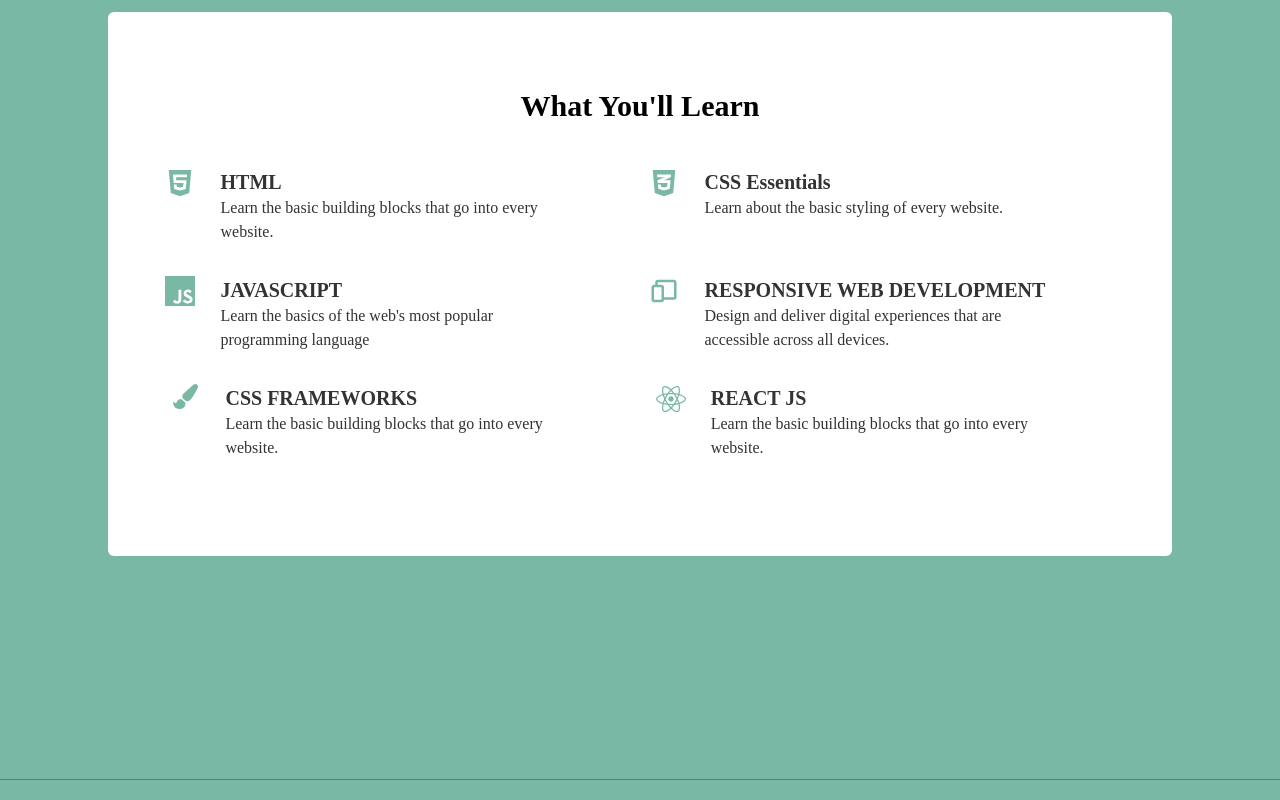
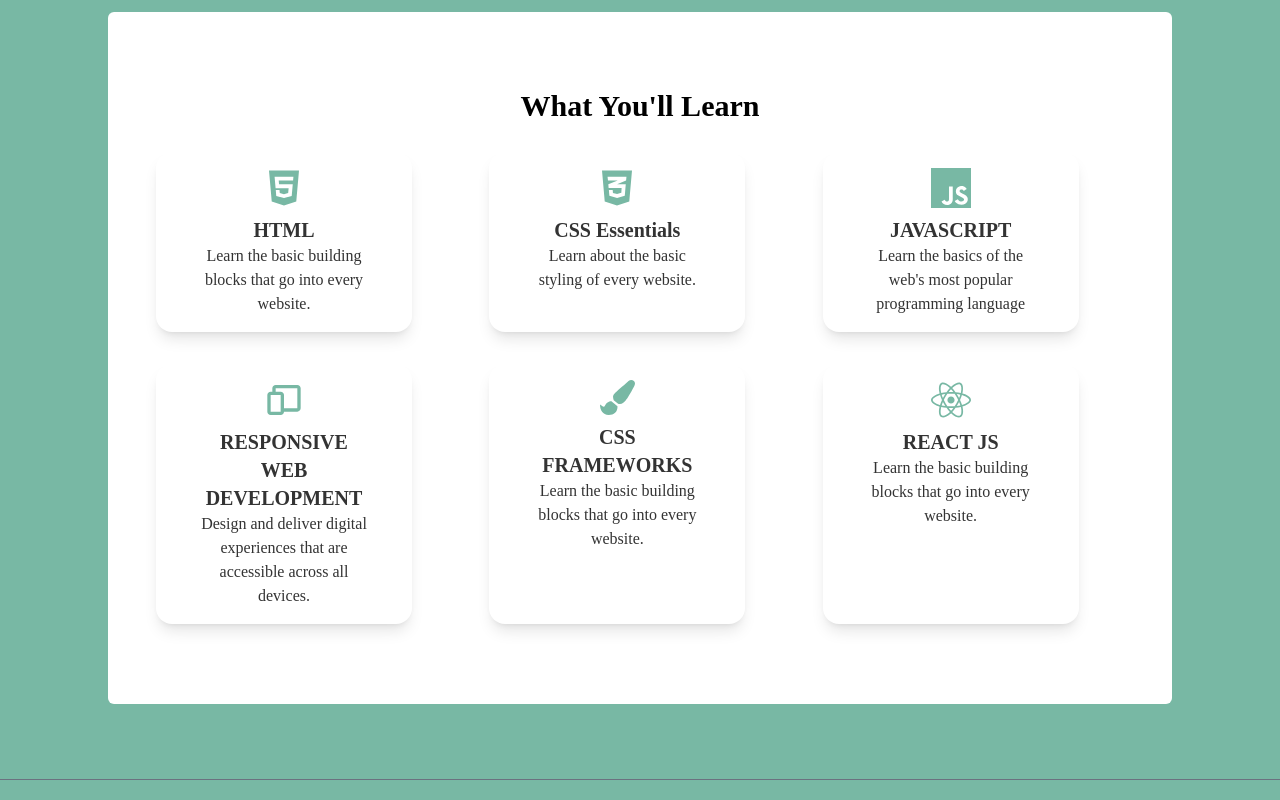
Before and after one commit to godstimedev/techclub-landing-page, a React (Create React App) app: page / in a window 1280 px wide. Shown: the part 820-1620 px from the top of the page. Built offline with nearby package versions, Linux system fonts and the light colour scheme.

Commit message:
new changes

```diff
--- a/src/components/Learn.jsx
+++ b/src/components/Learn.jsx
@@ -10,33 +10,33 @@
         <h3 className="text-3xl font-bold py-3 text-center">
           What You'll Learn
         </h3>
-        <div className="grid md:grid-cols-2 py-4 text-[#333]">
-          <div className="md:max-w-[90%] py-4 flex justify-around">
-            <FaHtml5 size={30} className="text-[#78B8A4] inline-block" />
-            <div className="w-[85%] px-2">
+        <div className="grid md:grid-cols-3 gap-[2rem] py-4 text-[#333]">
+          <div className="shadow-lg rounded-2xl w-64 p-4 bg-white flex flex-col items-center text-center">
+            <FaHtml5 size={40} className="text-[#78B8A4] inline-block" />
+            <div className="w-[85%] pt-2 px-2">
               <h4 className="text-xl font-semibold">HTML</h4>
               <p>Learn the basic building blocks that go into every website.</p>
             </div>
           </div>
-          <div className="md:max-w-[90%] py-4 flex justify-around">
-            <FaCss3Alt size={30} className="text-[#78B8A4] inline-block" />
-            <div className="w-[85%] px-2">
+          <div className="shadow-lg rounded-2xl w-64 p-4 bg-white flex flex-col items-center text-center">
+            <FaCss3Alt size={40} className="text-[#78B8A4] inline-block" />
+            <div className="w-[85%] pt-2 px-2">
               <h4 className="text-xl font-semibold">CSS Essentials</h4>
               <p>Learn about the basic styling of every website.</p>
             </div>
           </div>
-          <div className="md:max-w-[90%] py-4 flex justify-around">
-            <SiJavascript size={30} className="text-[#78B8A4] inline-block" />
-            <div className="w-[85%] px-2">
+          <div className="shadow-lg rounded-2xl w-64 p-4 bg-white flex flex-col items-center text-center">
+            <SiJavascript size={40} className="text-[#78B8A4] inline-block" />
+            <div className="w-[85%] pt-2 px-2">
               <h4 className="text-xl font-semibold">JAVASCRIPT</h4>
               <p>
                 Learn the basics of the web's most popular programming language
               </p>
             </div>
           </div>
-          <div className="md:max-w-[90%] py-4 flex justify-around">
-            <BiDevices size={30} className="text-[#78B8A4] inline-block" />
-            <div className="w-[85%] px-2">
+          <div className="shadow-lg rounded-2xl w-64 p-4 bg-white flex flex-col items-center text-center">
+            <BiDevices size={40} className="text-[#78B8A4] inline-block" />
+            <div className="w-[85%] pt-2 px-2">
               <h4 className="text-xl font-semibold">
                 RESPONSIVE WEB DEVELOPMENT
               </h4>
@@ -46,16 +46,16 @@
               </p>
             </div>
           </div>
-          <div className="md:max-w-[90%] px-2 py-4 flex justify-around">
-            <FaPaintBrush size={25} className="text-[#78B8A4] inline-block" />
-            <div className="w-[85%] px-2">
+          <div className="shadow-lg rounded-2xl w-64 p-4 bg-white flex flex-col items-center text-center">
+            <FaPaintBrush size={35} className="text-[#78B8A4] inline-block" />
+            <div className="w-[85%] pt-2 px-2">
               <h4 className="text-xl font-semibold">CSS FRAMEWORKS</h4>
               <p>Learn the basic building blocks that go into every website.</p>
             </div>
           </div>
-          <div className="md:max-w-[90%] px-2 py-4 flex justify-around">
-            <FaReact size={30} className="text-[#78B8A4] inline-block" />
-            <div className="w-[85%] px-2">
+          <div className="shadow-lg rounded-2xl w-64 p-4 bg-white flex flex-col items-center text-center">
+            <FaReact size={40} className="text-[#78B8A4] inline-block" />
+            <div className="w-[85%] pt-2 px-2">
               <h4 className="text-xl font-semibold">REACT JS</h4>
               <p>Learn the basic building blocks that go into every website.</p>
             </div>
--- a/src/index.css
+++ b/src/index.css
@@ -21,5 +21,5 @@
   height: 40px;
   width: 40px;
   color: grey;
-  border-radius: 10px;
+  display: none;
 }
```
